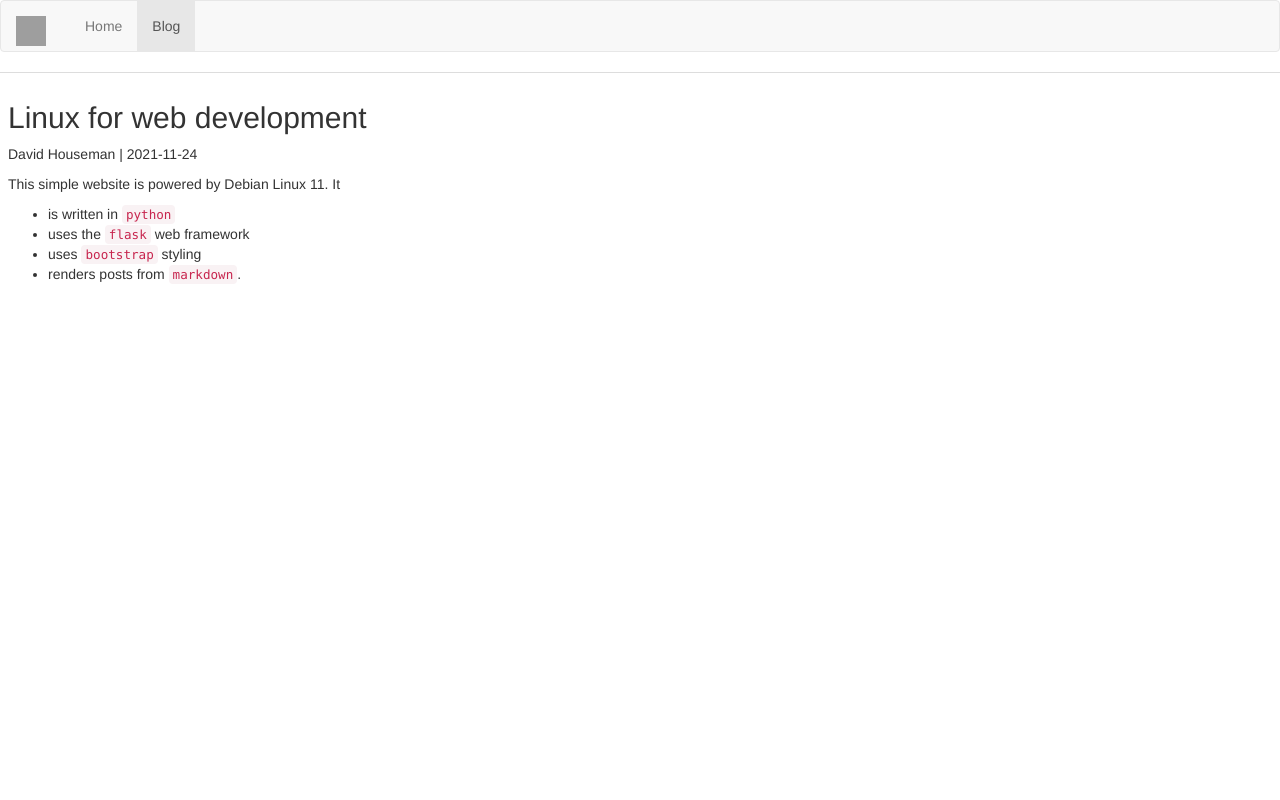
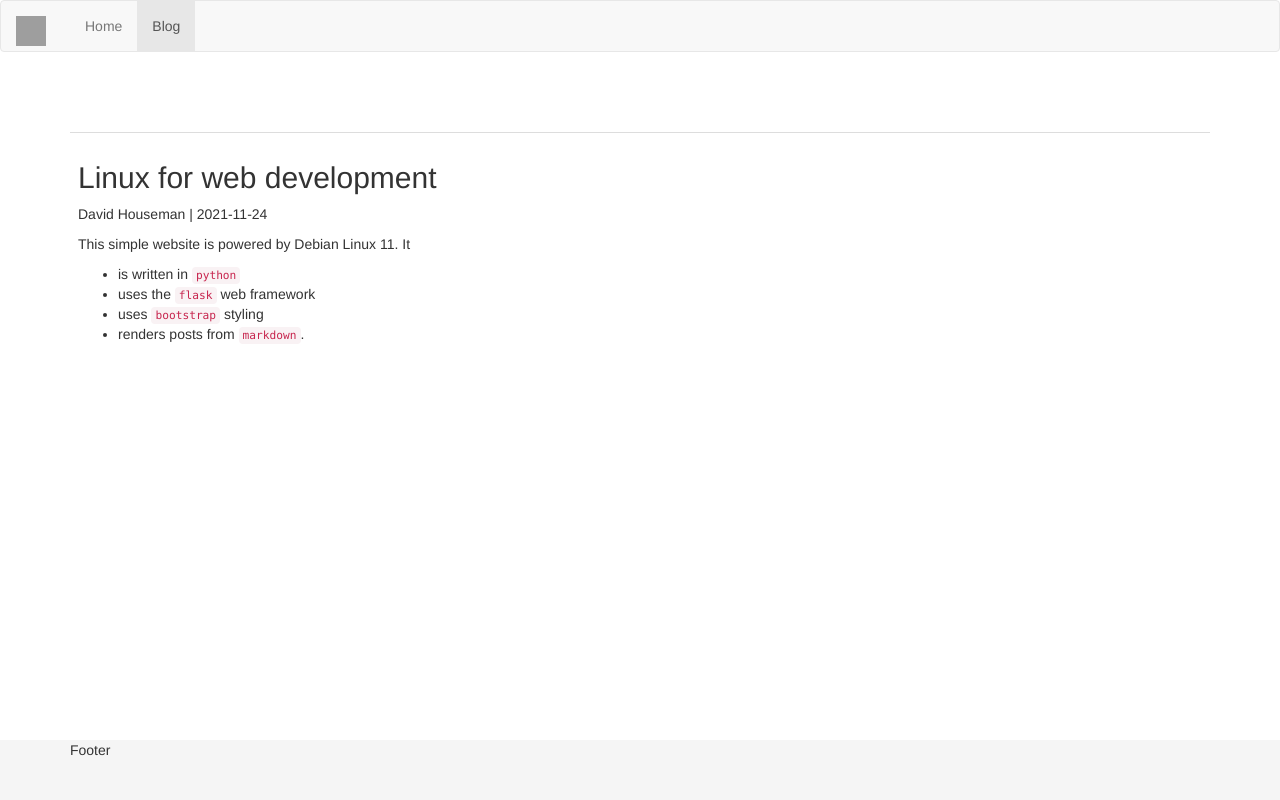
Before and after one commit to david-houseman/blog, a Flask app: page /blog in a window 1280 px wide. Run offline with Flask 2, Linux system fonts and the light colour scheme; some libraries are stand-ins or nearby versions; grey boxes are pictures that could not be loaded.

Commit message:
Add footer and custom css stylesheet.

```diff
--- /dev/null
+++ b/static/style.css
@@ -0,0 +1,31 @@
+html {
+  position: relative;
+  min-height: 100%;
+}
+body {
+  margin-bottom: 60px; /* Margin bottom by footer height */
+}
+.footer {
+  position: absolute;
+  bottom: 0;
+  width: 100%;
+  height: 60px; /* Set the fixed height of the footer here */
+  background-color: #f5f5f5;
+}
+
+
+body > .container {
+  padding: 60px 15px 0;
+}
+.container .text-muted {
+  margin: 20px 0;
+}
+
+.footer > .container {
+  padding-right: 15px;
+  padding-left: 15px;
+}
+
+code {
+  font-size: 80%;
+}
--- a/templates/base.html
+++ b/templates/base.html
@@ -1,4 +1,9 @@
 {% extends 'bootstrap/base.html' %}
+{% block styles %}
+{{super()}}
+<link rel="stylesheet" href="{{ url_for('static', filename='style.css') }}">
+{% endblock %}
+
 {% block title %}
 David's Blog
 {% endblock %}
@@ -27,3 +32,15 @@ David's Blog
   </div>
 </nav>
 {% endblock %}
+
+{% block content %}
+<div class="container">
+  {% block main %}{% endblock %}
+</div>
+
+<footer class="footer">
+  <div class="container">
+    <p class="text-mute">Footer</p>
+  </div>
+</footer>
+{% endblock %}
--- a/templates/blog.html
+++ b/templates/blog.html
@@ -1,13 +1,13 @@
 {% extends "base.html" %}
 {% set active_page = "blog" %}
 
-{% block content %}
+{% block main %}
 {% for post in posts %}
 <table class="table table-hover">
   <tr>
     <td>
-      <h2>{{ post.title|safe }}</h2>
-      <p>{{ post.author|safe }} | {{ post.date|safe }}</p>
+      <h2>{{ post.title }}</h2>
+      <p>{{ post.author }} | {{ post.date }}</p>
       {{ post.body|safe }}
     </td>
   </tr>
--- a/templates/index.html
+++ b/templates/index.html
@@ -1,7 +1,7 @@
 {% extends "base.html" %}
 {% set active_page = "index" %}
 
-{% block content %}
+{% block main %}
 <div class="container">
   <p>Hello!</p>
 </div>
```
